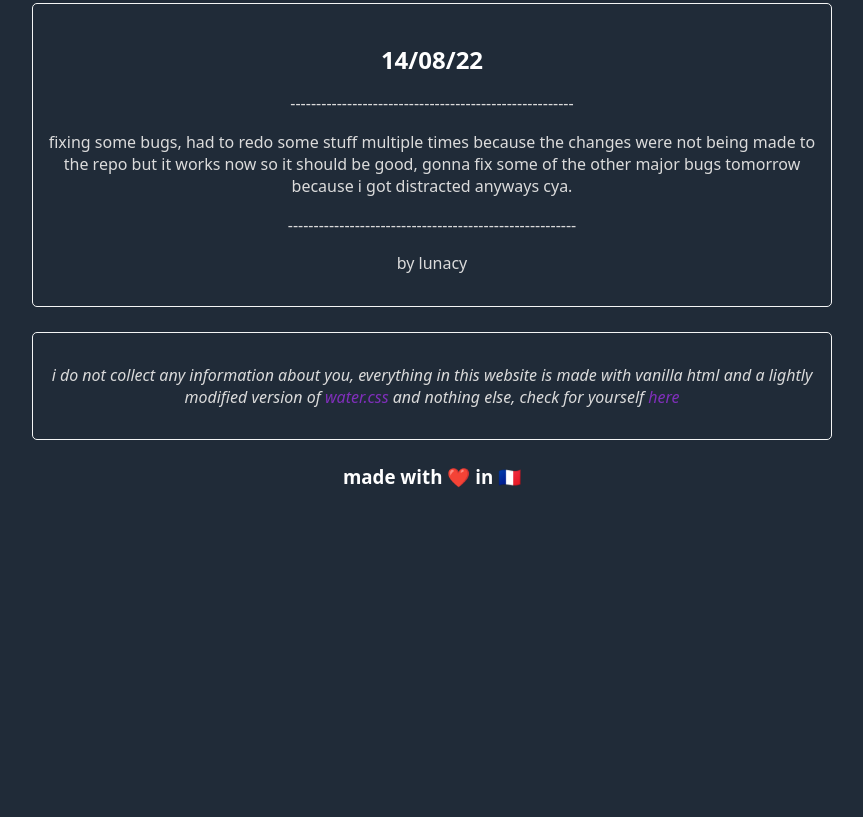
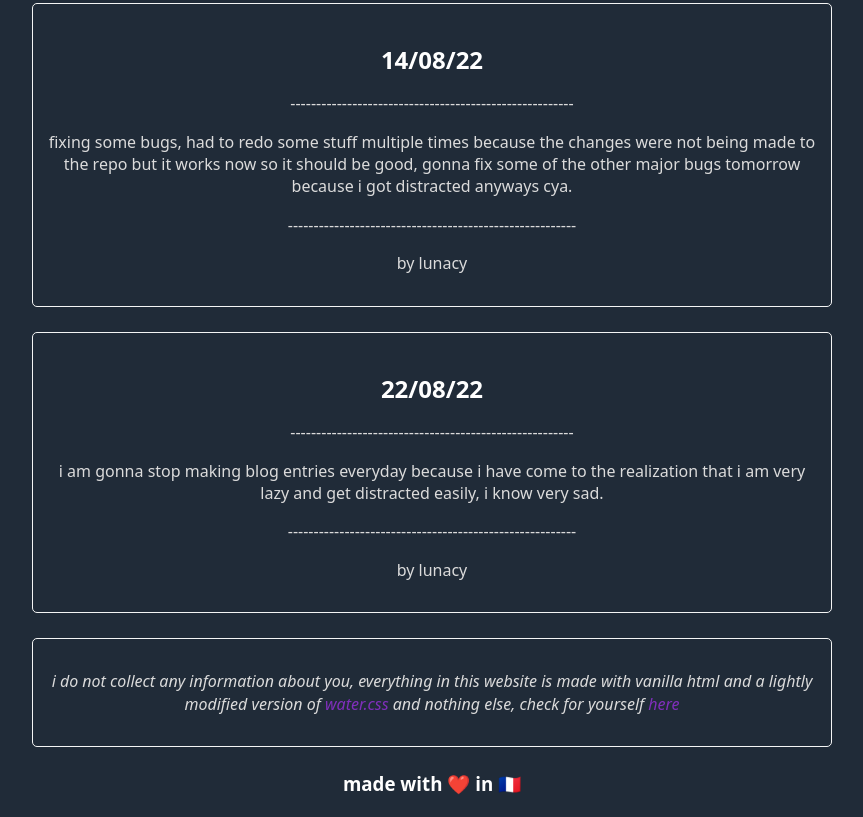
Before and after one commit to lunacy-monster/lunacy-monster.github.io, a plain HTML site: page blog.html in a window 1280 px wide. Shown: the part 776-1593 px from the top of the page, without its empty margins (208-1071 px from the left). Before the commit the page ends 1287 px from the top, so only its background shows below. Drawn offline with Linux system fonts and the light colour scheme.

Commit message:
laziness got the better of me

```diff
--- a/blog.html
+++ b/blog.html
@@ -100,6 +100,25 @@
                 </p>
             </span>
         </article>
+        <article style="padding: 15px;" class="articles">
+            <span>
+                <h2>
+                    22/08/22
+                </h2>
+                <p>
+                    -------------------------------------------------------
+                </p>
+                <p>
+                    i am gonna stop making blog entries everyday because i have come to the realization that i am very lazy and get distracted easily, i know very sad.
+                </p>
+                <p>
+                    --------------------------------------------------------
+                </p>
+                <p>
+                    by lunacy
+                </p>
+            </span>
+        </article>
 
         <article class="articles">
             <p>
```
